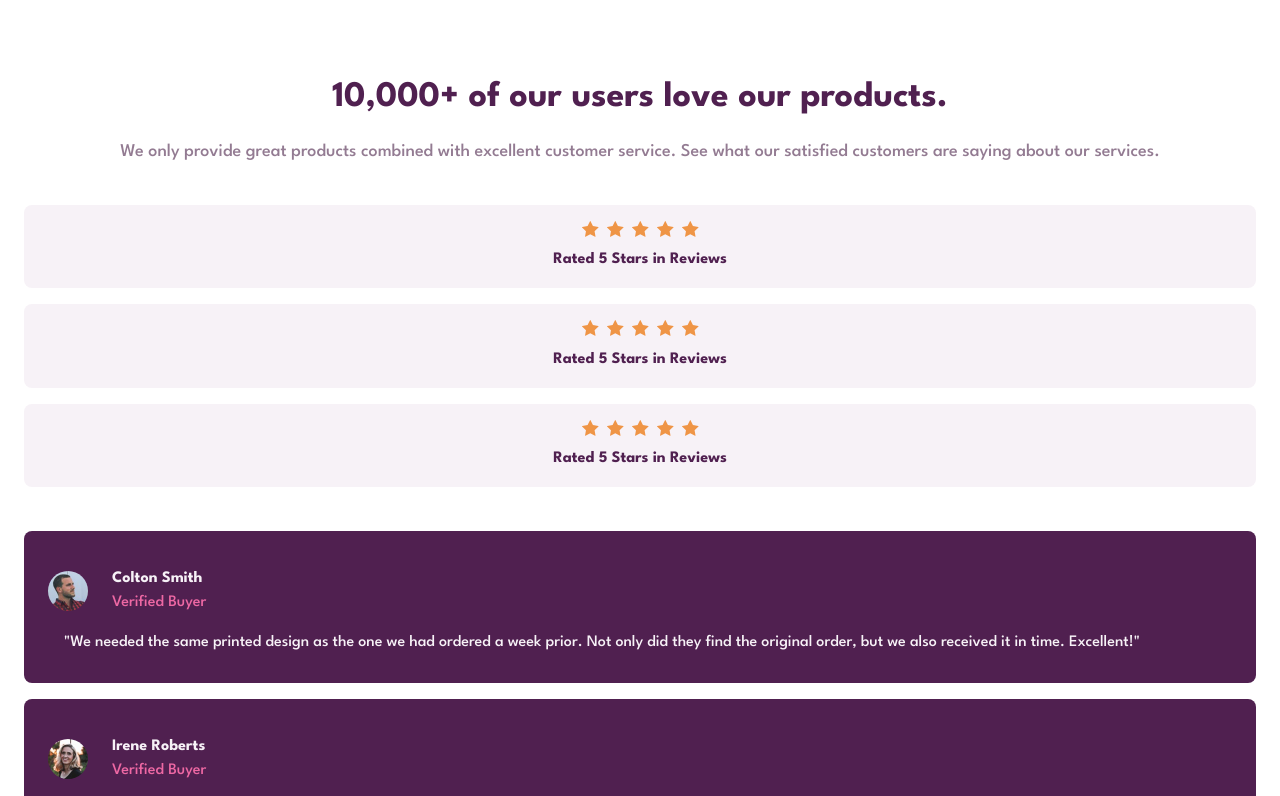
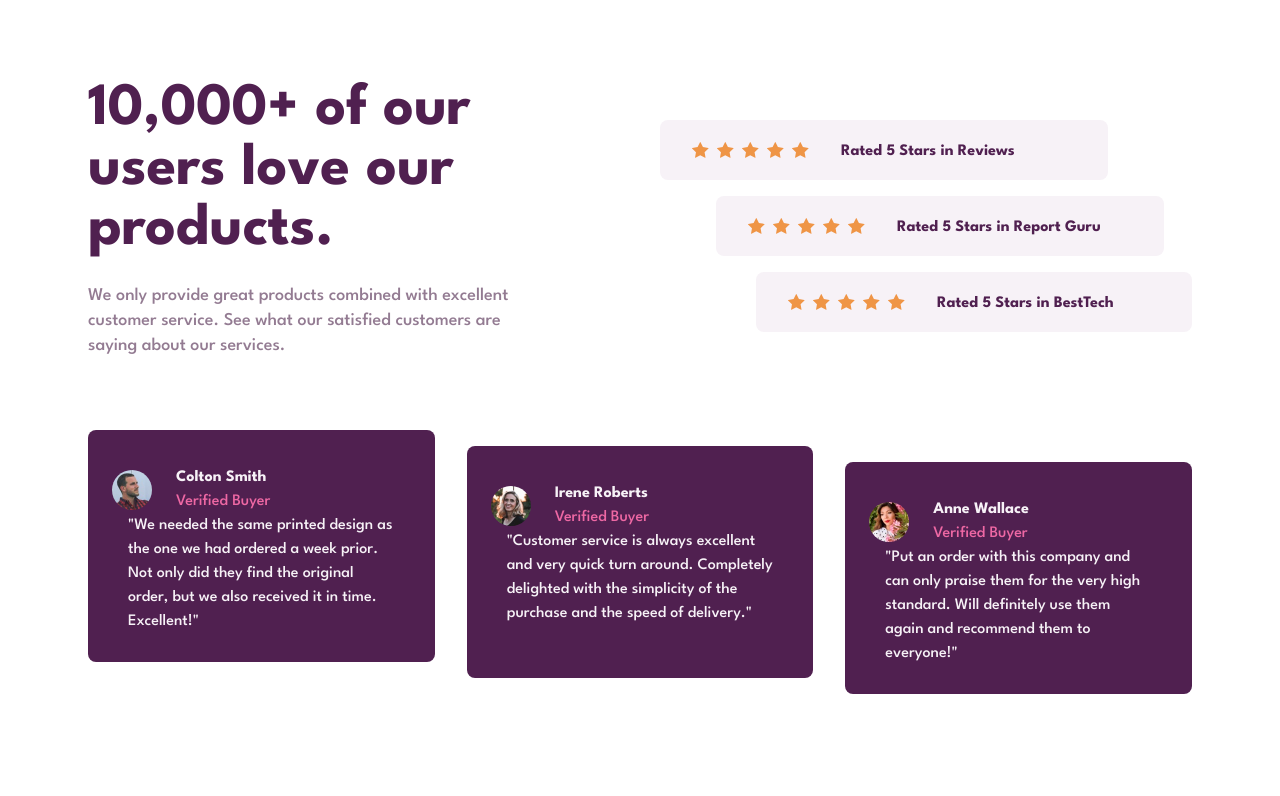
Before and after one commit to SilvanosEric/social-proof-section, a website built with Vite: page src/index.html in a window 1280 px wide. Shown: the top 796 px of the page. Built offline with nearby package versions, Linux system fonts and the light colour scheme.

Commit message:
complete desktop layout

```diff
--- a/src/index.html
+++ b/src/index.html
@@ -13,13 +13,13 @@
   </head>
 
   <body class="text-body font-league-spartan bg-n-white">
-    <main class="flow | px-6 py-20 pb-24">
+    <main class="flow | px-6 py-20 pb-24 max-w-6xl mx-auto">
       <!-- hero section -->
-      <section class="hero | flow | text-center">
+      <section class="hero | flow | text-center | xl:grid grid-cols-2 gap-10">
         <!-- hero text -->
-        <div class="hero__text | flow">
+        <div class="hero__text | flow xl:text-start xl:pr-20">
           <h1
-            class="hero__title | text-4xl leading-none font-bold px-8 text-p-very-dark-magenta"
+            class="hero__title | text-4xl xl:text-6xl leading-none font-bold px-8 xl:px-0 text-p-very-dark-magenta"
           >
             10,000+ of our users love our products.
           </h1>
@@ -56,28 +56,7 @@
 
           <!-- rating -->
           <div
-            class="hero__rating | flow | bg-n-light-grayish-magenata py-4 rounded-lg"
-          >
-            <div class="hero__rating-figure | inline-flex gap-2">
-
-              <img src="images/icon-star.svg" alt="" /><img
-                src="images/icon-star.svg"
-                alt=""
-              /><img src="images/icon-star.svg" alt="" /><img
-                src="images/icon-star.svg"
-                alt=""
-              /><img src="images/icon-star.svg" alt="" />
-            </div>
-            <p
-              class="hero__rating-copy | font-bold text-p-very-dark-magenta text-base"
-            >
-              Rated 5 Stars in Reviews
-            </p>
-          </div>
-
-          <!-- rating -->
-          <div
-            class="hero__rating | flow | bg-n-light-grayish-magenata py-4 rounded-lg"
+            class="hero__rating | flow | bg-n-light-grayish-magenata py-4 rounded-lg xl:ml-14"
           >
             <div class="hero__rating-figure | inline-flex gap-2">
               <img src="images/icon-star.svg" alt="" /><img
@@ -91,7 +70,27 @@
             <p
               class="hero__rating-copy | font-bold text-p-very-dark-magenta text-base"
             >
-              Rated 5 Stars in Reviews
+              Rated 5 Stars in Report Guru
+            </p>
+          </div>
+
+          <!-- rating -->
+          <div
+            class="hero__rating | flow | bg-n-light-grayish-magenata py-4 rounded-lg xl:ml-24"
+          >
+            <div class="hero__rating-figure | inline-flex gap-2">
+              <img src="images/icon-star.svg" alt="" /><img
+                src="images/icon-star.svg"
+                alt=""
+              /><img src="images/icon-star.svg" alt="" /><img
+                src="images/icon-star.svg"
+                alt=""
+              /><img src="images/icon-star.svg" alt="" />
+            </div>
+            <p
+              class="hero__rating-copy | font-bold text-p-very-dark-magenta text-base"
+            >
+              Rated 5 Stars in BestTech
             </p>
           </div>
         </div>
@@ -119,7 +118,7 @@
         </div>
 
         <!-- card 2 -->
-        <div class="card | flow">
+        <div class="card | flow | xl:relative top-4">
           <div class="card__header">
             <div class="card__figure">
               <img src="images/image-irene.jpg" alt="" class="card__img" />
@@ -138,7 +137,7 @@
         </div>
 
         <!-- card 3 -->
-        <div class="card | flow">
+        <div class="card | flow | xl:relative top-8">
           <div class="card__header">
             <div class="card__figure">
               <img src="images/image-anne.jpg" alt="" class="card__img" />
--- a/src/style.css
+++ b/src/style.css
@@ -14,11 +14,35 @@
   }
 
   .hero__rating-copy {
-    --flow-space: .25rem;
+    --flow-space: 0.25rem;
   }
 
   .testimonials {
     --flow-space: 2.75rem;
+  }
+
+  @media (min-width: theme("screens.xl")) {
+    .hero__rating {
+      display: flex;
+      align-items: center;
+      gap: 2rem;
+      max-width: theme("maxWidth.md");
+    }
+
+    .hero__rating-figure {
+      margin-left: 2rem;
+    }
+
+    .testimonials {
+      --flow-space: 4.5rem;
+      display: grid;
+      grid-template-columns: repeat(3, 1fr);
+      gap: 2rem;
+    }
+
+    .testimonials .card {
+      --flow-space: 0;
+    }
   }
 
   .card {
```
